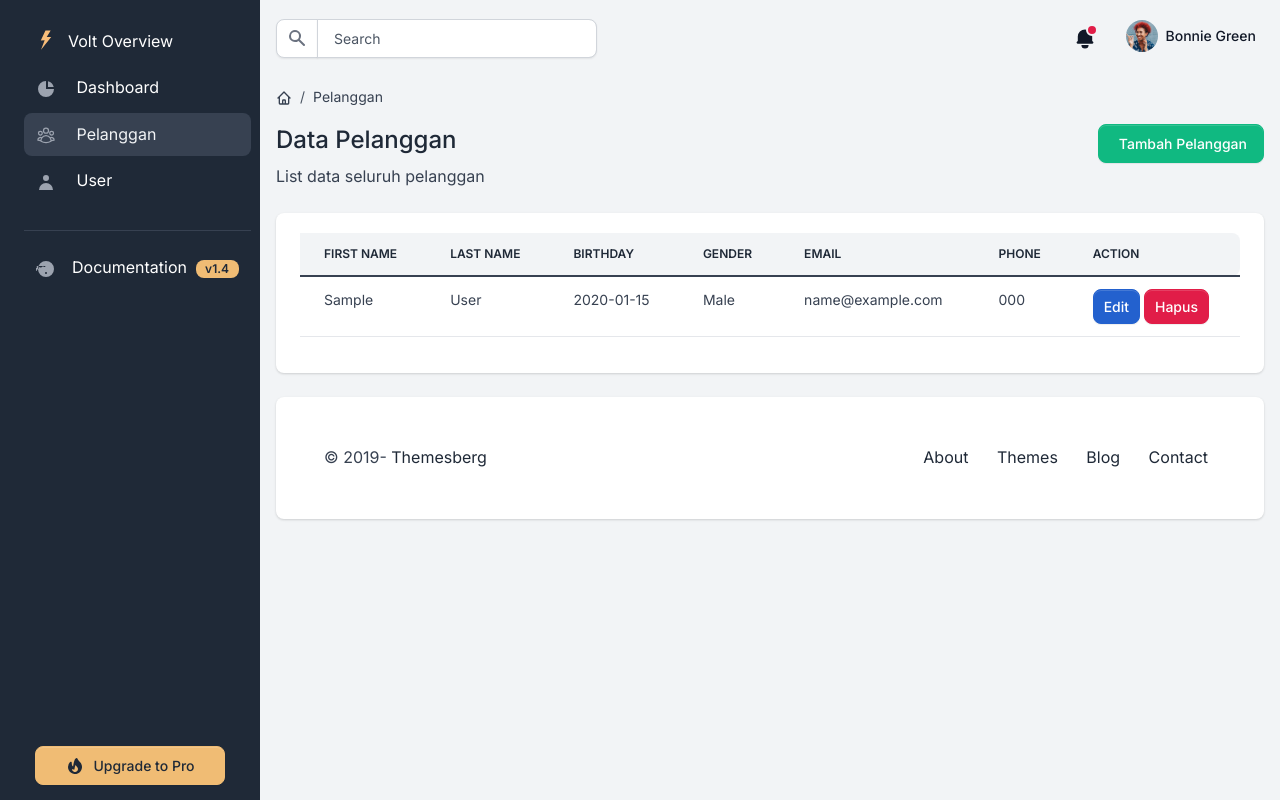
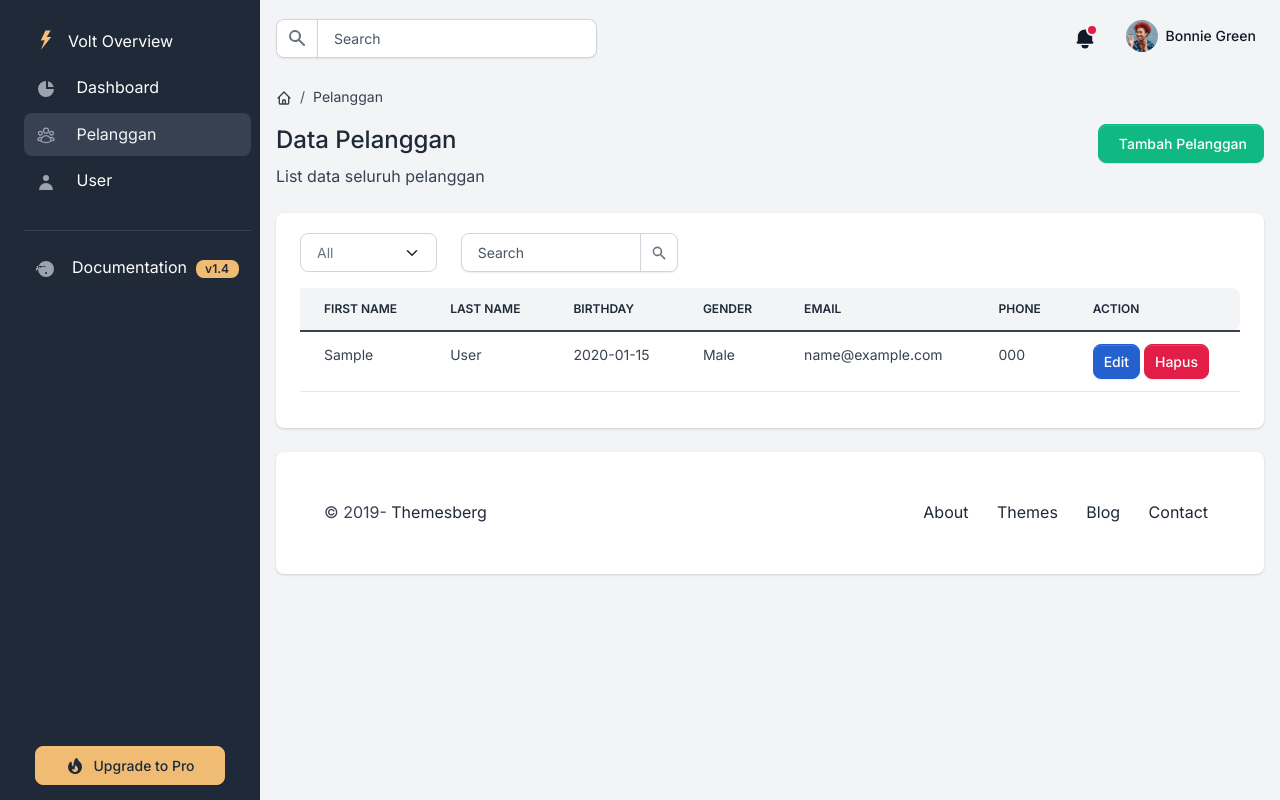
Before and after one commit to mirzahy64/Laravel_mirza, a Laravel app: page /pelanggan in a window 1280 px wide. Run offline with Laravel 12, Linux system fonts and the light colour scheme; tables that the repository leaves empty hold one stand-in row (values such as "Sample post").

Commit message:
final searcg

```diff
--- a/app/Http/Controllers/PelangganController.php
+++ b/app/Http/Controllers/PelangganController.php
@@ -1,34 +1,48 @@
 <?php
+namespace App\Http\Controllers;
 
-namespace App\Http\Controllers;
 
 use App\Models\Pelanggan;
 use Illuminate\Http\Request;
+
 
 class PelangganController extends Controller
 {
     /**
      * Display a listing of the resource.
      */
-    public function index(){
-    $data['dataPelanggan'] = Pelanggan::paginate(10);
-    return view('admin.pelanggan.index', $data);
-}
+        public function index(Request $request)
+        {
+            // Daftar kolom yang bisa difilter sesuai name pada form
+            $filterableColumns = ['gender'];
+
+            // Daftar kolom yang bisa dicari
+            $searchableColumns = ['first_name', 'last_name', 'email'];
+
+            // Gunakan scope filter dan search untuk memproses query
+            $pageData['dataPelanggan'] = Pelanggan::filter($request, $filterableColumns)
+                                            ->search($request, $searchableColumns)
+                                            ->paginate(10);
+
+            return view('admin.pelanggan.index', $pageData);
+        }
+
 
     /**
      * Show the form for creating a new resource.
      */
     public function create()
     {
-        // Ubah dari 'pelanggan.create' menjadi 'admin.pelanggan.create'
         return view('admin.pelanggan.create');
     }
+
 
     /**
      * Store a newly created resource in storage.
      */
     public function store(Request $request)
     {
+        //dd($request->all());
         $data['first_name'] = $request->first_name;
         $data['last_name']  = $request->last_name;
         $data['birthday']   = $request->birthday;
@@ -36,10 +50,13 @@ class PelangganController extends Controller
         $data['email']      = $request->email;
         $data['phone']      = $request->phone;
 
+
         Pelanggan::create($data);
+
 
         return redirect()->route('pelanggan.index')->with('success', 'Penambahan Data Berhasil!');
     }
+
 
     /**
      * Display the specified resource.
@@ -49,22 +66,25 @@ class PelangganController extends Controller
         //
     }
 
+
     /**
      * Show the form for editing the specified resource.
      */
     public function edit(string $id)
     {
         $data['dataPelanggan'] = Pelanggan::findOrFail($id);
-        // Ubah dari 'pelanggan.edit' menjadi 'admin.pelanggan.edit'
         return view('admin.pelanggan.edit', $data);
     }
+
 
     /**
      * Update the specified resource in storage.
      */
     public function update(Request $request, string $id)
     {
-        $pelanggan = Pelanggan::findOrFail($id);
+        $pelanggan_id = $id;
+        $pelanggan    = Pelanggan::findOrFail($pelanggan_id);
+
 
         $pelanggan->first_name = $request->first_name;
         $pelanggan->last_name  = $request->last_name;
@@ -73,10 +93,11 @@ class PelangganController extends Controller
         $pelanggan->email      = $request->email;
         $pelanggan->phone      = $request->phone;
 
+
         $pelanggan->save();
-
         return redirect()->route('pelanggan.index')->with('success', 'Perubahan Data Berhasil!');
     }
+
 
     /**
      * Remove the specified resource from storage.
@@ -84,8 +105,45 @@ class PelangganController extends Controller
     public function destroy(string $id)
     {
         $pelanggan = Pelanggan::findOrFail($id);
+
+
         $pelanggan->delete();
+        return redirect()->route('pelanggan.index')->with('success', 'Data berhasil dihapus');
+    }
 
-        return redirect()->route('pelanggan.index')->with('success', 'Data berhasil dihapus!');
+
+    public function cv(string $id)
+    {
+        $pelanggan = Pelanggan::findOrFail($id);
+
+
+        $data = [
+            'pelanggan_id'    => $pelanggan->pelanggan_id,
+
+
+            'username'        => trim(
+                $pelanggan->first_name . ' ' . $pelanggan->last_name
+            ),
+
+
+            'profesi'         => 'Profil CV Pelanggan',
+
+
+            'tentang'         => 'Jenis kelamin: ' . $pelanggan->gender
+            . ' | Tanggal lahir: ' . $pelanggan->birthday,
+
+
+            'email'           => $pelanggan->email,
+            'telepon'         => $pelanggan->phone,
+
+
+            'list_pendidikan' => [],
+            'keahlian'        => [],
+        ];
+
+
+        return view('home', $data);
     }
+
+
 }
--- a/app/Models/Pelanggan.php
+++ b/app/Models/Pelanggan.php
@@ -1,12 +1,13 @@
 <?php
-
 namespace App\Models;
 
+
 use Illuminate\Database\Eloquent\Model;
+use Illuminate\Database\Eloquent\Builder;
+
 
 class Pelanggan extends Model
 {
-    //
     protected $table      = 'pelanggan';
     protected $primaryKey = 'pelanggan_id';
     protected $fillable   = [
@@ -17,4 +18,24 @@ class Pelanggan extends Model
         'email',
         'phone',
     ];
+    public function scopeFilter(Builder $query, $request, array $filterableColumns): Builder
+    {
+        foreach ($filterableColumns as $column) {
+            if ($request->filled($column)) {
+                $query->where($column, $request->input($column));
+            }
+        }
+        return $query;
+    }
+    public function scopeSearch($query, $request, array $searchableColumns)
+        {
+            if ($request->filled('search')) {
+                $query->where(function ($q) use ($request, $searchableColumns) {
+                    foreach ($searchableColumns as $column) {
+                        $q->orWhere($column, 'LIKE', '%' . $request->input('search') . '%');
+                    }
+                });
+            }
+            return $query;
+        }
 }
--- a/resources/views/admin/pelanggan/index.blade.php
+++ b/resources/views/admin/pelanggan/index.blade.php
@@ -37,6 +37,28 @@
     <div class="card border-0 shadow mb-4">
         <div class="card-body">
             <div class="table-responsive">
+                 <form method="GET" action="{{ route('pelanggan.index') }}" class="mb-3">
+                        <div class="row">
+                            <div class="col-md-2">
+                                <select name="gender" onchange="this.form.submit()" class="form-select">
+                                    <option value="">All</option>
+                                    <option value="Male" {{ request('gender')=='Male' ? 'selected' : '' }}>Male</option>
+                                    <option value="Female" {{ request('gender')=='Female' ? 'selected' : '' }}>Female</option>
+                                </select>
+                            </div>
+
+                            <div class="col-md-3">
+                                <div class="input-group">
+                                    <input type="text" name="search" class="form-control" id="exampleInputIconRight" value="{{ request('search') }}" placeholder="Search" aria-label="Search">
+                                    <button type="submit" class="input-group-text" id="basic-addon2">
+                                        <svg class="icon icon-xxs" fill="currentColor" viewBox="0 0 20 20" xmlns="http://www.w3.org/2000/svg">
+                                            <path fill-rule="evenodd" d="M8 4a4 4 0 100 8 4 4 0 000-8zM2 8a6 6 0 1110.89 3.476l4.817 4.817a1 1 0 01-1.414 1.414l-4.816-4.816A6 6 0 012 8z" clip-rule="evenodd">
+                                            </path></svg>
+                                    </button>
+                                </div>
+                            </div>
+                        </div>
+                    </form>
                 <table id="table-pelanggan" class="table table-centered table-nowrap mb-0 rounded">
                     <thead class="thead-light">
                         <tr>
```
